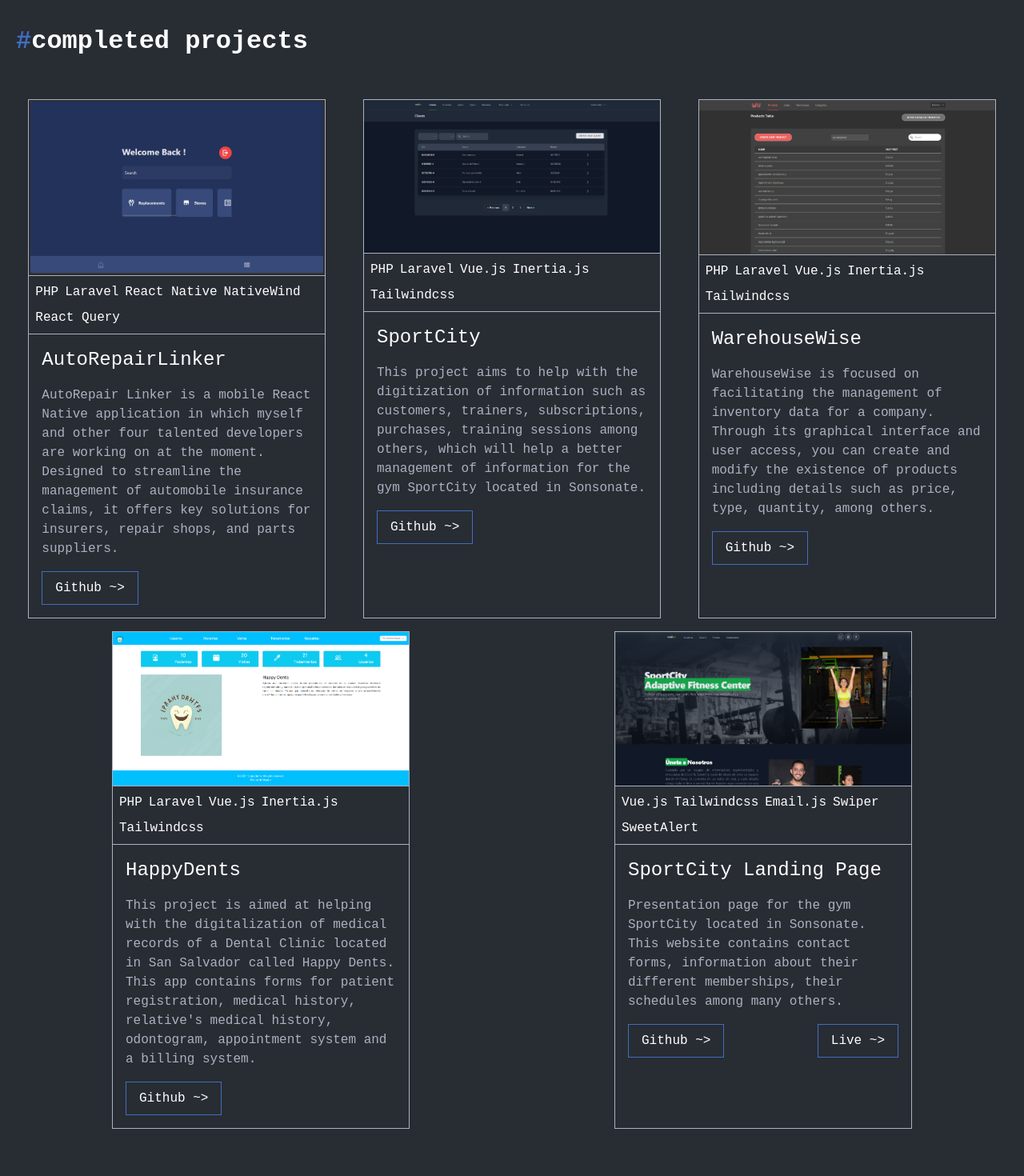
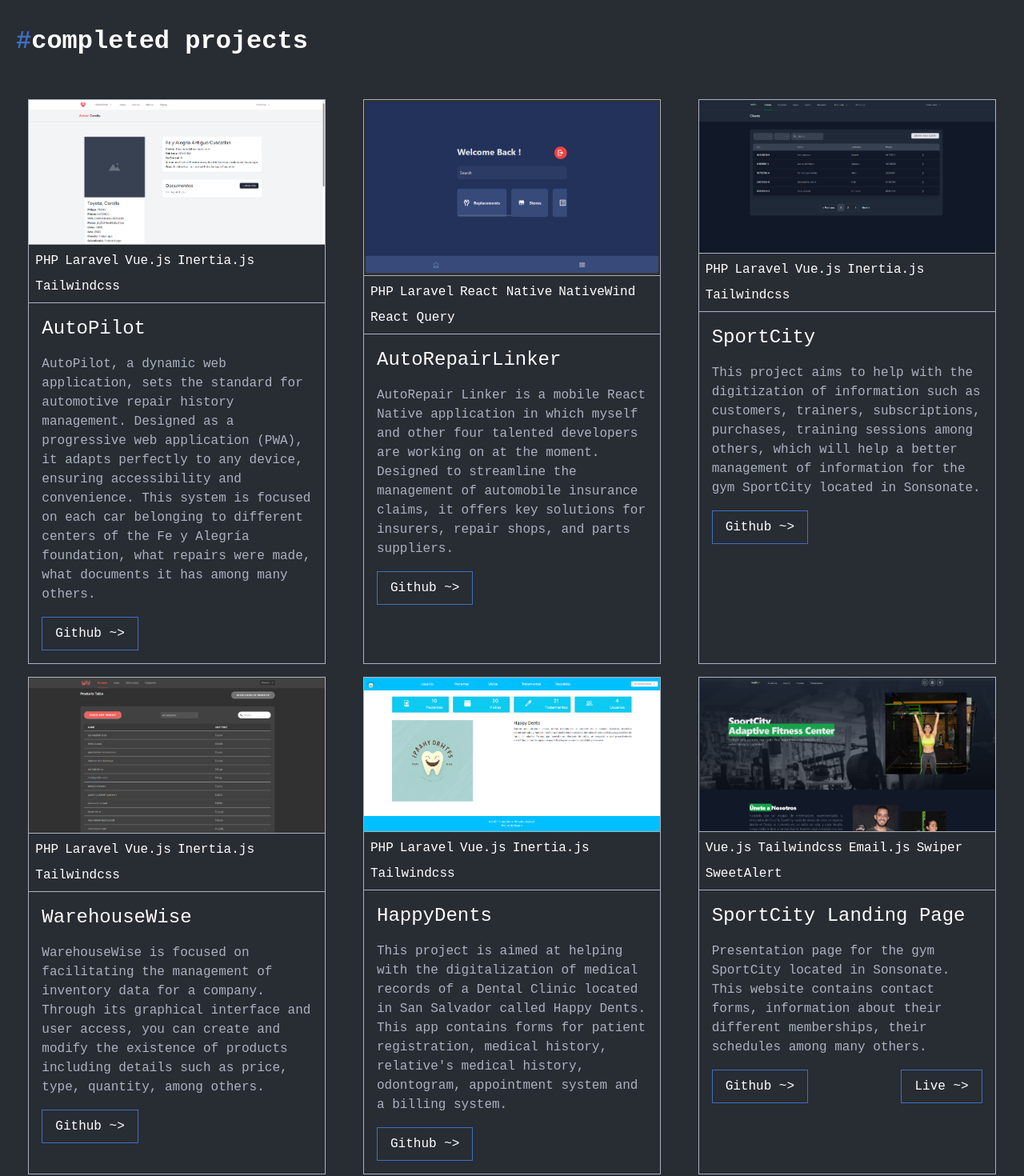
Before and after one commit to Yosiak-alv/portfolio-v2, a React (Vite) app: page /projects in a window 1280 px wide. Shown: the part 240-1710 px from the top of the page at 80% size. Built offline with nearby package versions, Linux system fonts and the light colour scheme.

Commit message:
Adding new Project

```diff
--- a/src/components/sections/CompleteProjects.jsx
+++ b/src/components/sections/CompleteProjects.jsx
@@ -5,7 +5,15 @@ import happydents from '../../assets/happydents_project.png';
 import warehousewise from '../../assets/warehousewise_project.png';
 import sporcity from '../../assets/sportcity_project.png';
 import sportcityWeb from '../../assets/sportcity_web_project.png';
+import autopilot from '../../assets/autopilot_project.png';
 const projects = [
+    {
+        img:autopilot,
+        langs:["PHP","Laravel","Vue.js","Inertia.js","Tailwindcss"],
+        title:"AutoPilot",
+        disc:"AutoPilot, a dynamic web application, sets the standard for automotive repair history management. Designed as a progressive web application (PWA), it adapts perfectly to any device, ensuring accessibility and convenience. This system is focused on each car belonging to different centers of the Fe y Alegría foundation, what repairs were made, what documents it has among many others.",
+        link:'https://github.com/Yosiak-alv/AutoPilot'
+    },
     {
         img:autorepairlinker,
         langs:["PHP","Laravel","React Native","NativeWind","React Query"],
--- a/src/components/sections/Projects.jsx
+++ b/src/components/sections/Projects.jsx
@@ -4,15 +4,15 @@ import { NavLink } from "react-router-dom";
 import autorepairlinker from '../../assets/autorepairlinker_project.png';
 import warehousewise from '../../assets/warehousewise_project.png';
 import sportcity from '../../assets/sportcity_project.png';
-
+import autopilot from '../../assets/autopilot_project.png';
 export const Projects = () => {
     const projects = [
         {
-            img:autorepairlinker,
-            langs:["PHP","Laravel","React Native","NativeWind","React Query"],
-            title:"AutoRepairLinker",
-            disc:"AutoRepair Linker is a mobile React Native application in which myself and other four talented developers are working on at the moment. Designed to streamline the management of automobile insurance claims, it offers key solutions for insurers, repair shops, and parts suppliers.",
-            link:'https://github.com/karivas-dev/AutoRepairLinker'
+            img:autopilot,
+            langs:["PHP","Laravel","Vue.js","Inertia.js","Tailwindcss"],
+            title:"AutoPilot",
+            disc:"AutoPilot, a dynamic web application, sets the standard for automotive repair history management. Designed as a progressive web application (PWA), it adapts perfectly to any device, ensuring accessibility and convenience. This system is focused on each car belonging to different centers of the Fe y Alegría foundation, what repairs were made, what documents it has among many others.",
+            link:'https://github.com/Yosiak-alv/AutoPilot'
         },
         {
             img:sportcity,
@@ -28,6 +28,7 @@ export const Projects = () => {
             disc:"WarehouseWise is focused on facilitating the management of inventory data for a company. Through its graphical interface and user access, you can create and modify the existence of products including details such as price, type, quantity, among others.",
             link:'https://github.com/karivas-dev/WarehouseWise'
         },
+
     ];
     return (
         <div data-aos="fade-up" className="px-5 max-w-[1560px] mx-auto mt-20 py-10">
```
Also changed, not shown: src/assets/autopilot_project.png (added).
